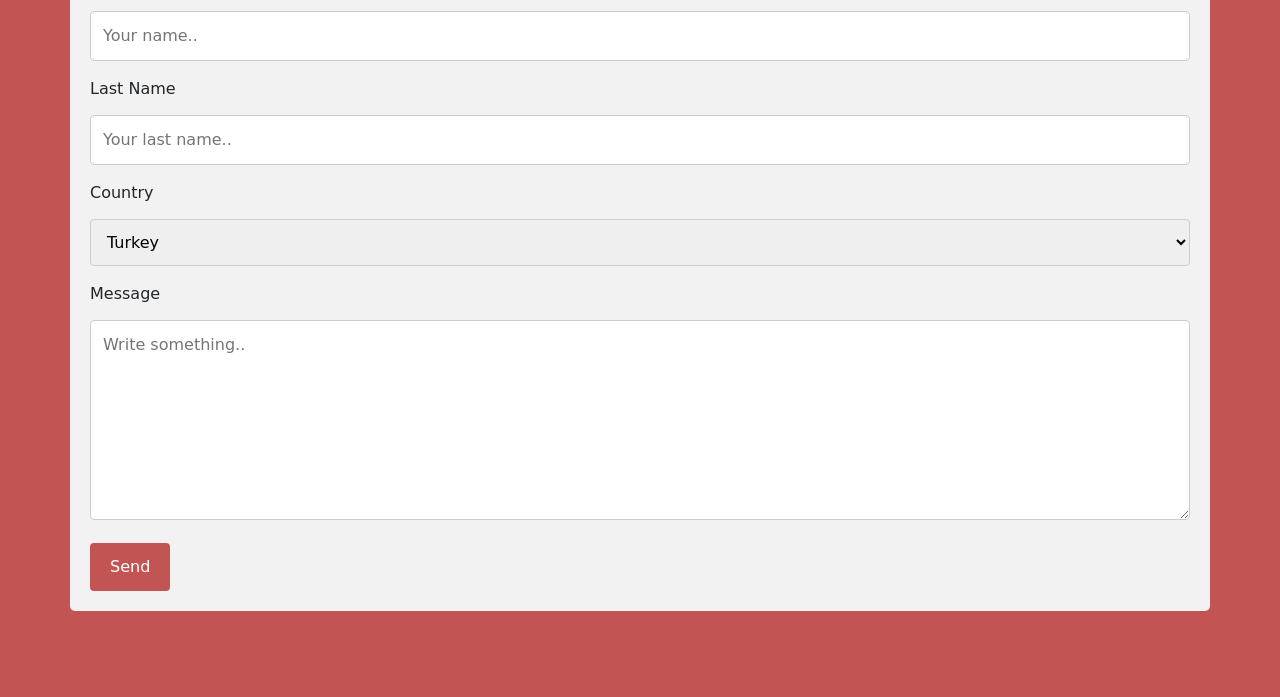
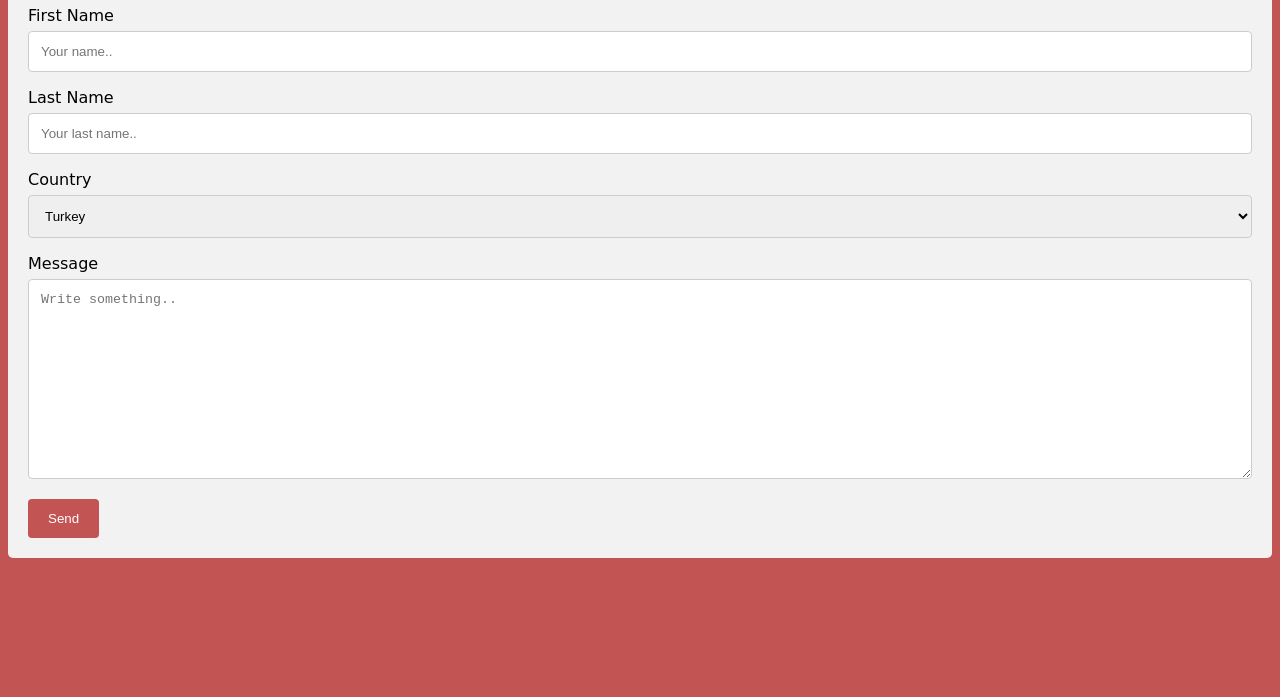
Before and after one commit to efetuba/travel_blog, a plain HTML site: page html/contact.html in a window 1280 px wide. Shown: the part 103-800 px from the top of the page. Drawn offline with nearby package versions, Linux system fonts and the light colour scheme; a web font is replaced by a local one.

Commit message:
add @import css

```diff
--- a/css/container.css
+++ b/css/container.css
@@ -5,7 +5,6 @@
 	height: 120vh;
 	margin-top: 20px;
 	margin: auto;
-	grid-template-columns: 750px;
 	grid-template-rows: 300px 600px 1fr;
 	grid-template-areas:
 	"hd"
--- a/css/hw1.css
+++ b/css/hw1.css
@@ -1,19 +1,6 @@
 @import "img.css";
 @import "card.css";
-.container{
-	display: grid;
-	grid-gap: 10px;
-	width: 100%;
-	height: 120vh;
-	margin-top: 20px;
-	margin: auto;
-	grid-template-rows: 300px 600px 1fr;
-	grid-template-areas:
-	"hd"
-	"main"
-	"sd"
-	"ft";
-}
+@import "container.css";
 .header{
 	grid-area: hd;
 	font-family: 'Baloo Paaji 2', cursive;
--- a/html/contact.html
+++ b/html/contact.html
@@ -3,7 +3,6 @@
 <head>
 	<meta charset="UTF-8">
 	<link rel="stylesheet" href="https://use.fontawesome.com/releases/v5.8.1/css/all.css" integrity="sha384-50oBUHEmvpQ+1lW4y57PTFmhCaXp0ML5d60M1M7uH2+nqUivzIebhndOJK28anvf" crossorigin="anonymous">
-	<link href="https://stackpath.bootstrapcdn.com/bootstrap/4.4.1/css/bootstrap.min.css" rel="stylesheet" integrity="sha384-Vkoo8x4CGsO3+Hhxv8T/Q5PaXtkKtu6ug5TOeNV6gBiFeWPGFN9MuhOf23Q9Ifjh" crossorigin="anonymous">
 	<meta name="viewport" content="width=device-width, initial-scale=1, shrink-to-fit=no">
 	<link rel="stylesheet" href="../css/hw3.css">
 	<link href="https://fonts.googleapis.com/css2?family=Baloo+Paaji+2:wght@500&display=swap" rel="stylesheet">
```
